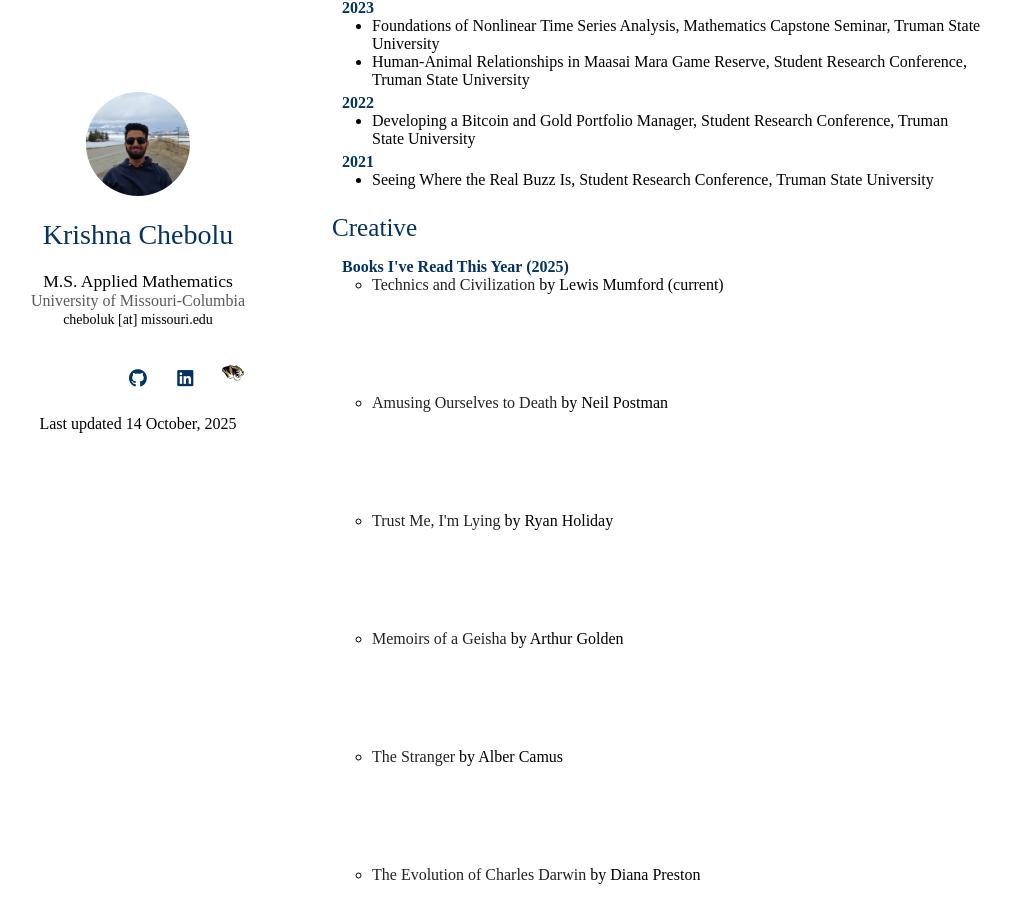
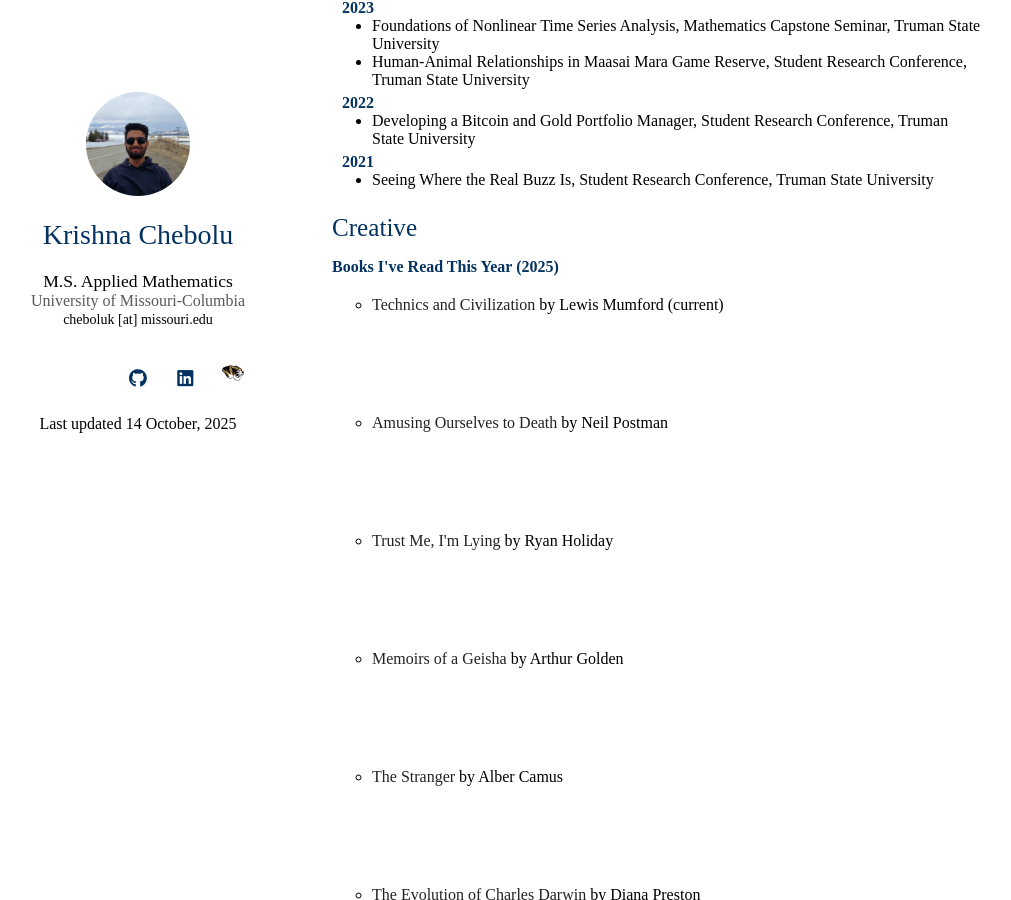
Before and after one commit to krishnachebolu/krishnachebolu.github.io, a Jekyll site: the page index.html, which Jekyll copies as it is, in a window 1280 px wide and 900 px high, scrolled down 1255 px. Shown: the whole window, without its empty margins (138-1149 px from the left). Built offline with Jekyll 4.4.1, drawn with Linux system fonts in a browser that asks for light colours; nearby versions of some CDN libraries; a style sheet for code colours, icons or effects is not loaded.

Commit message:
Update index.html

```diff
--- a/index.html
+++ b/index.html
@@ -210,8 +210,8 @@ Last updated 14 October, 2025
 <div class="publications">
 <ol class="bibliography">
 
-  <h4 style="margin:0 10px 0;">Books I've Read This Year (2025)</h4>
-<ul style="margin:0 0 5px;">
+  <h4 >Books I've Read This Year (2025)</h4>
+<ul >
   <li><strong>Technics and Civilization</strong> by Lewis Mumford (current)</li>
   <li><strong>Amusing Ourselves to Death</strong> by Neil Postman</li>
   <li><strong>Trust Me, I'm Lying</strong> by Ryan Holiday</li>
```
